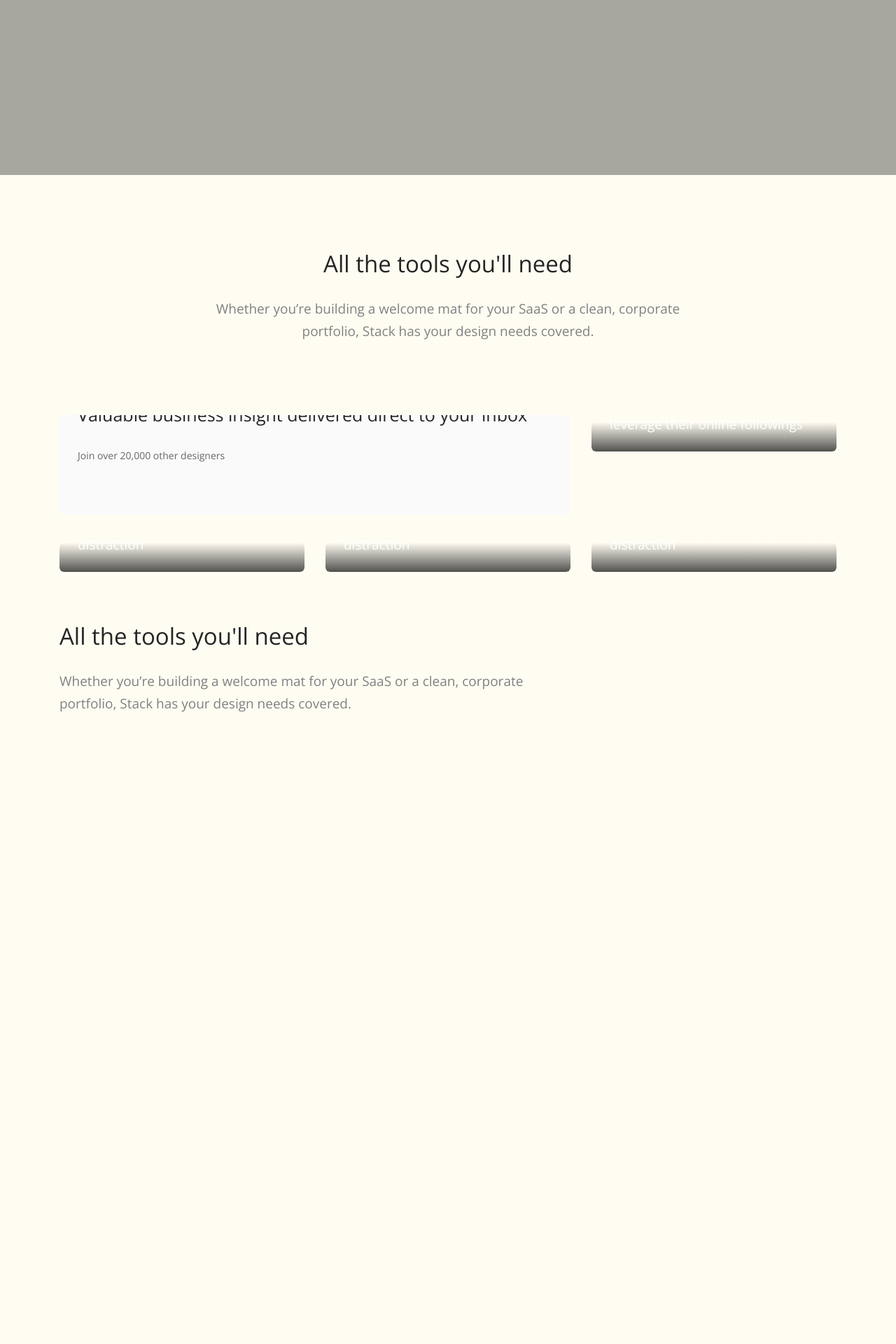
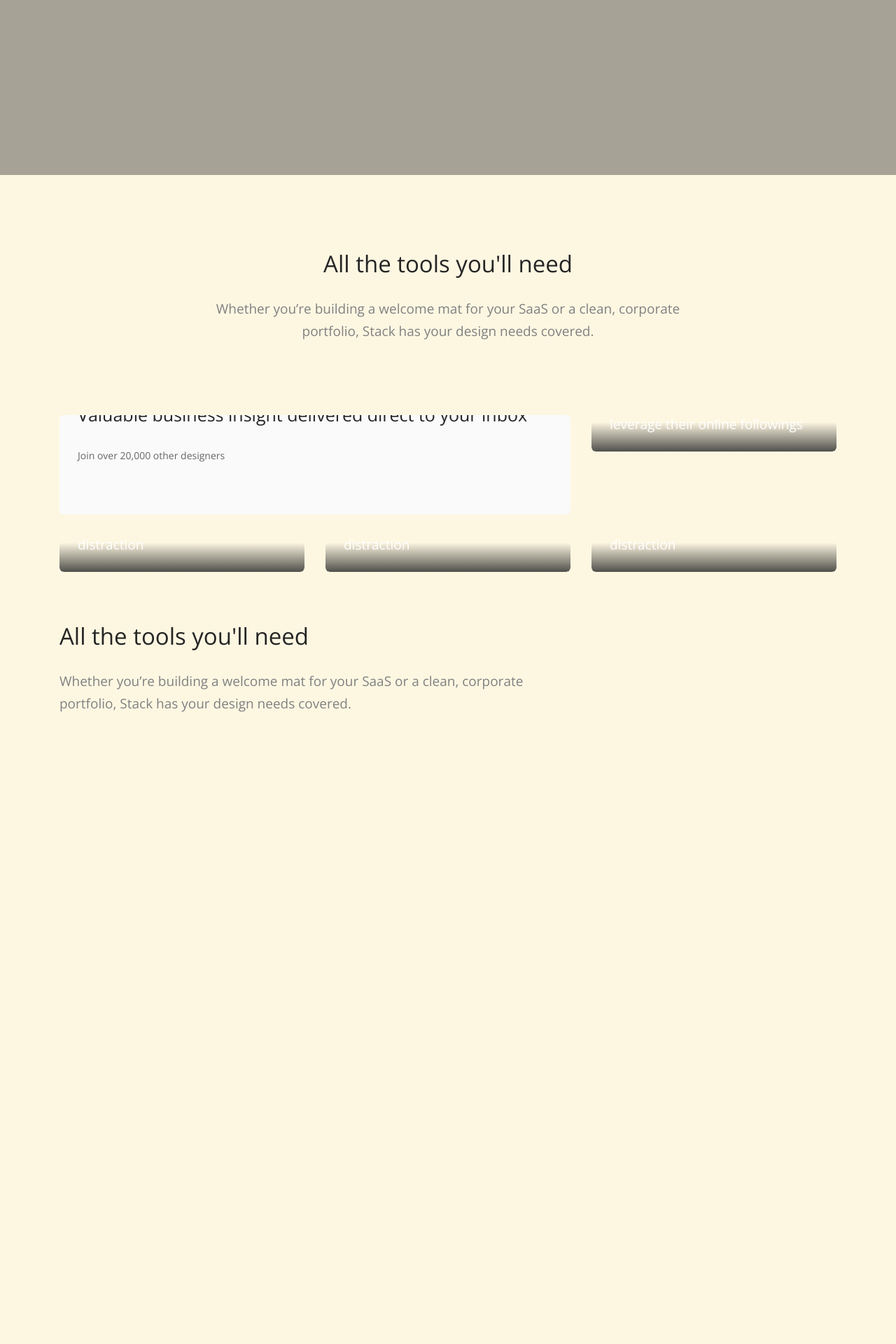
Before and after one commit to zenmindstudio/thethumbprints.ca, a Jekyll site: the page built from index.html, in a window 1280 px wide. Shown: the part 1550-3470 px from the top of the page at 70% size. Built offline with Jekyll 4.4.1, drawn with Linux system fonts in a browser that asks for light colours; some web fonts are replaced.

Commit message:
change bg color

```diff
--- a/css/custom.css
+++ b/css/custom.css
@@ -1,7 +1,7 @@
 /*! Place your custom styles here */
 
 body {
-  background: #fffdf2;
+  background: #fdf7e2;
 }
 
 main {
@@ -14,7 +14,7 @@ main {
 }
 
 #menu2 {
-  background-color: #fffdf2;
+  background-color: #fdf7e2;
 }
 
 .home #menu2 {
```
